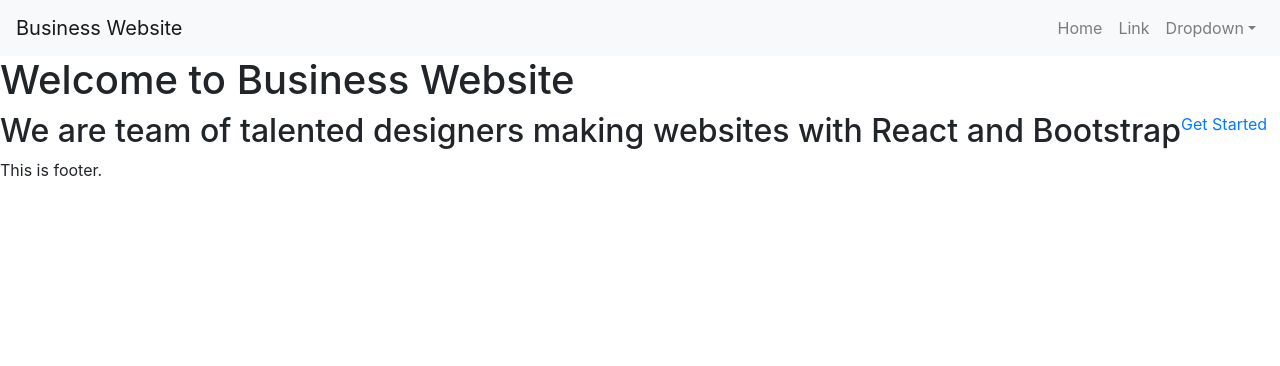
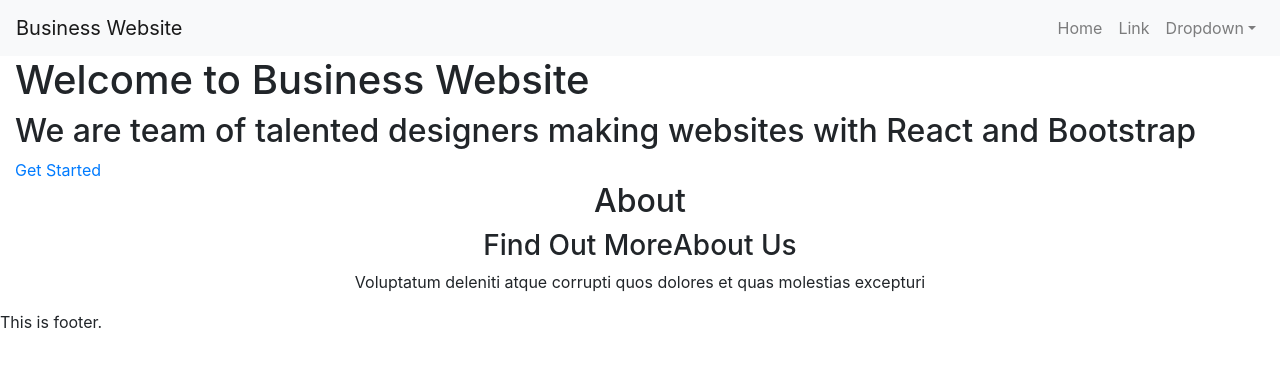
Before and after one commit to yungshun317/react-bootstrap-business-website, a React app: page / in a window 1280 px wide. Shown: the top 366 px of the page. Built offline with nearby package versions, Linux system fonts and the light colour scheme.

Commit message:
[FEAT] Add `d-flex justify-content-center` to `className` to center items

```diff
--- a/src/Layout.js
+++ b/src/Layout.js
@@ -12,19 +12,27 @@ export default function Layout() {
 
     return (
         <>
-            <section id="hero" className="d-flex">
+            <section id="hero" className="d-flex align-items-center">
 		         <Container fluid>
 		            <Row>
-		                <h1>Welcome to <span>Business Website</span></h1>
-		                <h2>We are team of talented designers making websites with React and Bootstrap</h2>
-		                <div class="d-flex">
+		                <Col lg={12}><h1>Welcome to <span>Business Website</span></h1></Col>
+		                <Col lg={12}><h2>We are team of talented designers making websites with React and Bootstrap</h2></Col>
+		                <Col lg={12}>
 		                    <a href="#about" class="btn-get-started scrollto">Get Started</a>
-		                </div>
+		                </Col>
 		            </Row>
 		        </Container>
 		    </section>
 	     	<main id="main">
-		        <section id="about">
+		        <section id="about" className="about">
+		            <Container>
+		                <Row>
+		                    <Col lg={12}><h2 className="title d-flex justify-content-center">About</h2></Col>
+		                    <Col lg={12}><h3 className="d-flex justify-content-center">Find Out More <span>About Us</span></h3></Col>
+		                    <Col lg={12}><p className="d-flex justify-content-center">Voluptatum deleniti atque corrupti quos dolores et quas molestias excepturi</p></Col>
+		                </Row>
+
+		            </Container>
 		        </section>
 	     	</main>
 		</>
```
